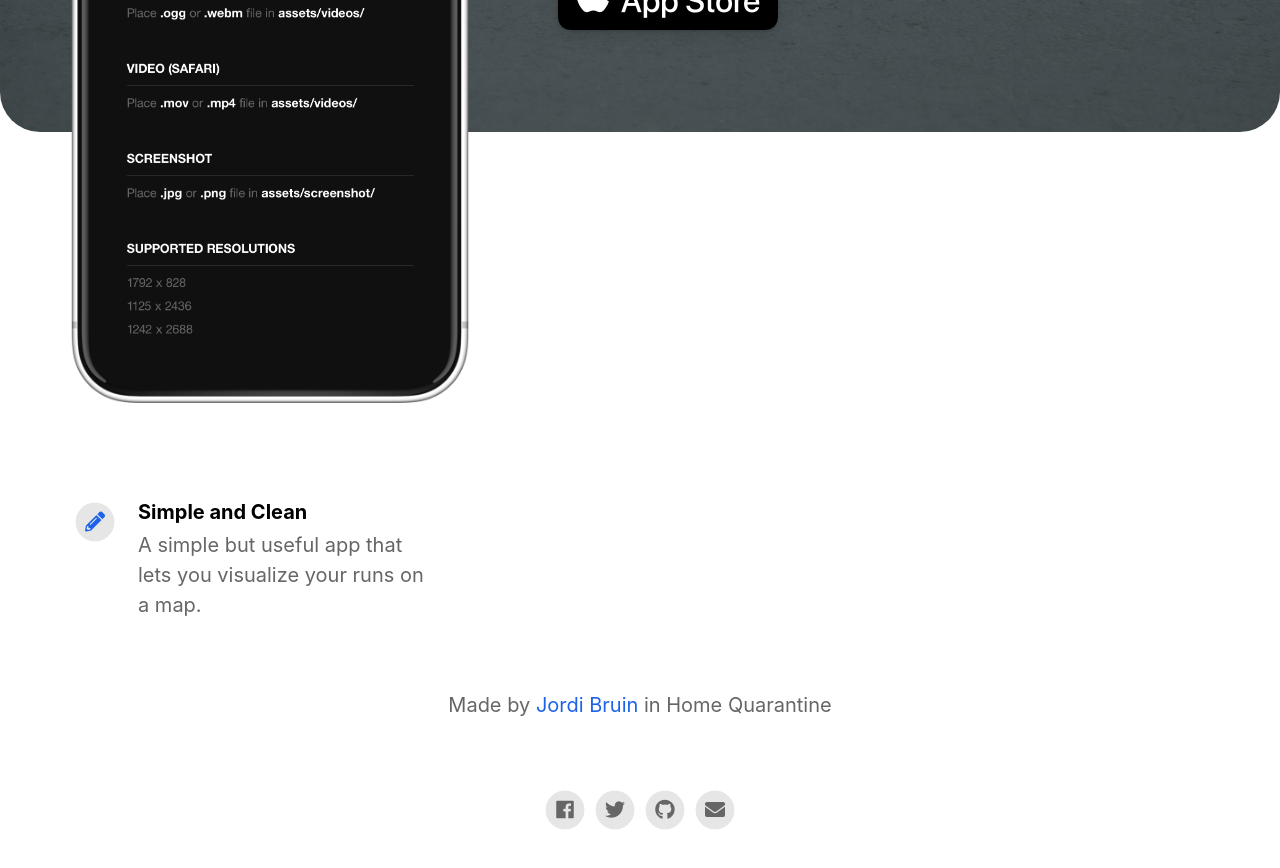
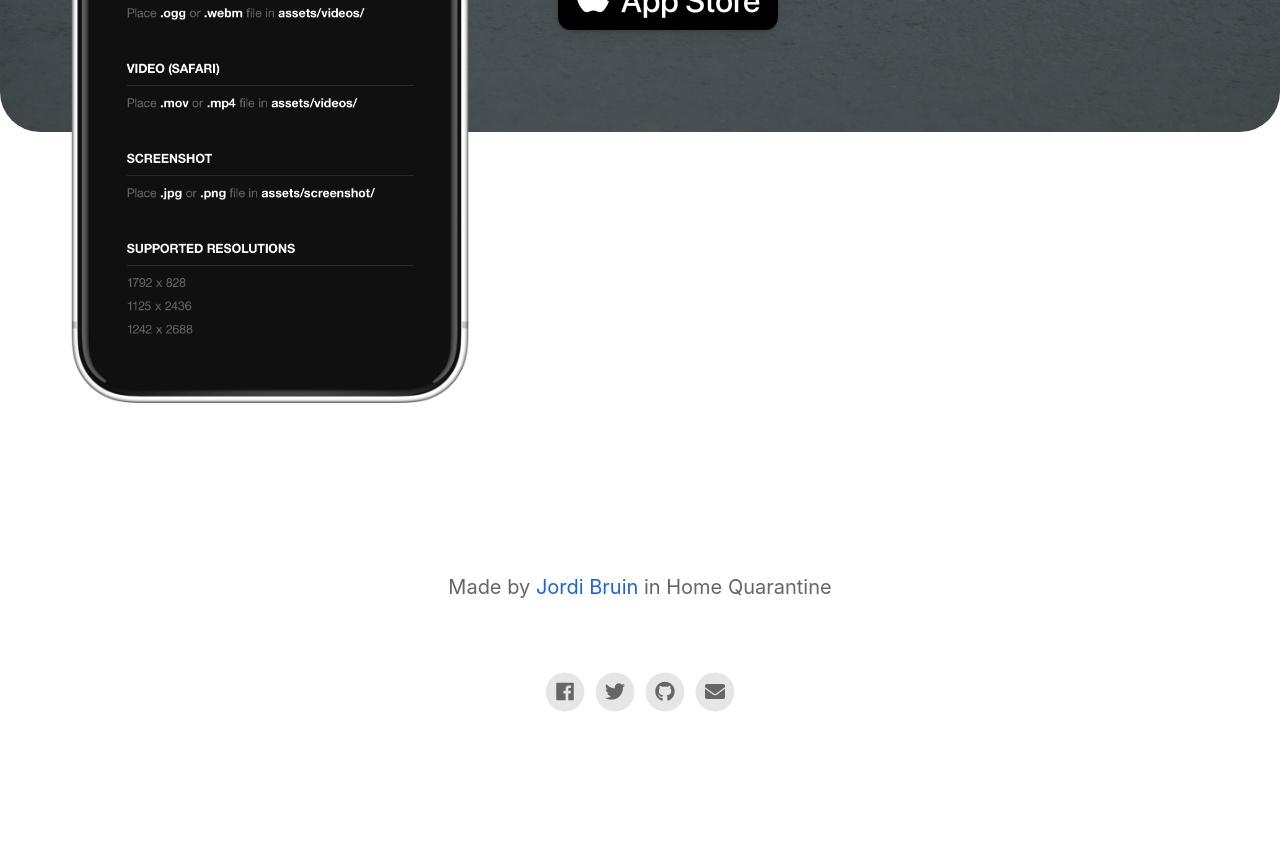
Before and after one commit to jordibruin/arhomecontrol-website, a Jekyll site: the page built from index.html, in a window 1280 px wide and 900 px high, scrolled down 582 px. Shown: the top 868 px of the window. Built offline with Jekyll 4.4.1, drawn with Linux system fonts in a browser that asks for light colours; nearby versions of some CDN libraries; after the commit the page ends 1364 px from its top, so only the background shows below that.

Commit message:
fixed icon

```diff
--- a/_config.yml
+++ b/_config.yml
@@ -9,7 +9,7 @@ playstore_link                            :
 presskit_download_link                    :                                           # Enter a link to downloadable file or (e.g. public Dropbox link to a .zip file).
                                                                                       # Or upload your press kit file to assets and set path accordingly (e.g. "assets/your_press_kit.zip").
 
-app_icon                                  : /assets/icon.png                 # Automatically populates if not set and if iOS app ID is set.  Otherwise enter path to icon file manually.
+app_icon                                  : assets/icon.png                 # Automatically populates if not set and if iOS app ID is set.  Otherwise enter path to icon file manually.
 app_name                                  : AR Home Control                                        # Automatically populates if not set and if iOS app ID is set.  Otherwise enter manually.
 app_price                                 :                                            # Automatically populates if not set and if iOS app ID is set.  Otherwise enter manually.
 app_description                           : Control your HomeKit devices by pointing your phone at them
@@ -33,9 +33,9 @@ youtube_username                          :
 
 # Feature List                            Edit, add or remove features to be presented.
 features                                  :
-  - title                                 : Simple and Clean
-    description                           : A simple but useful app that lets you visualize your runs on a map.
-    fontawesome_icon_name                 : pencil-alt
+  # - title                                 : Simple and Clean
+  #   description                           : A simple but useful app that lets you visualize your runs on a map.
+  #   fontawesome_icon_name                 : pencil-alt
 
   # - title                                 : Prepare your run
   #   description                           : Before or after a run you can quickly draw your route to calculate the distance.
```
